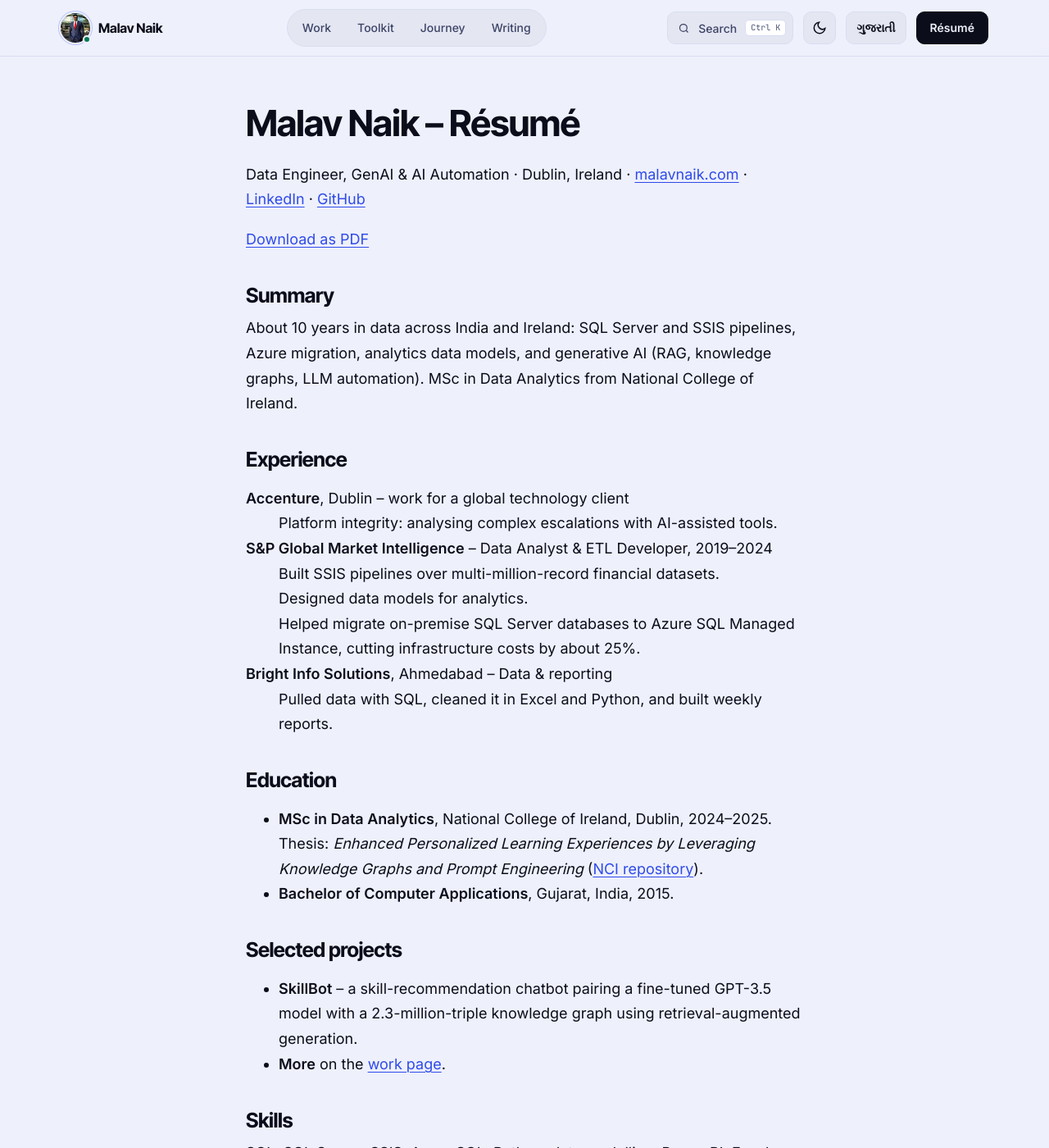
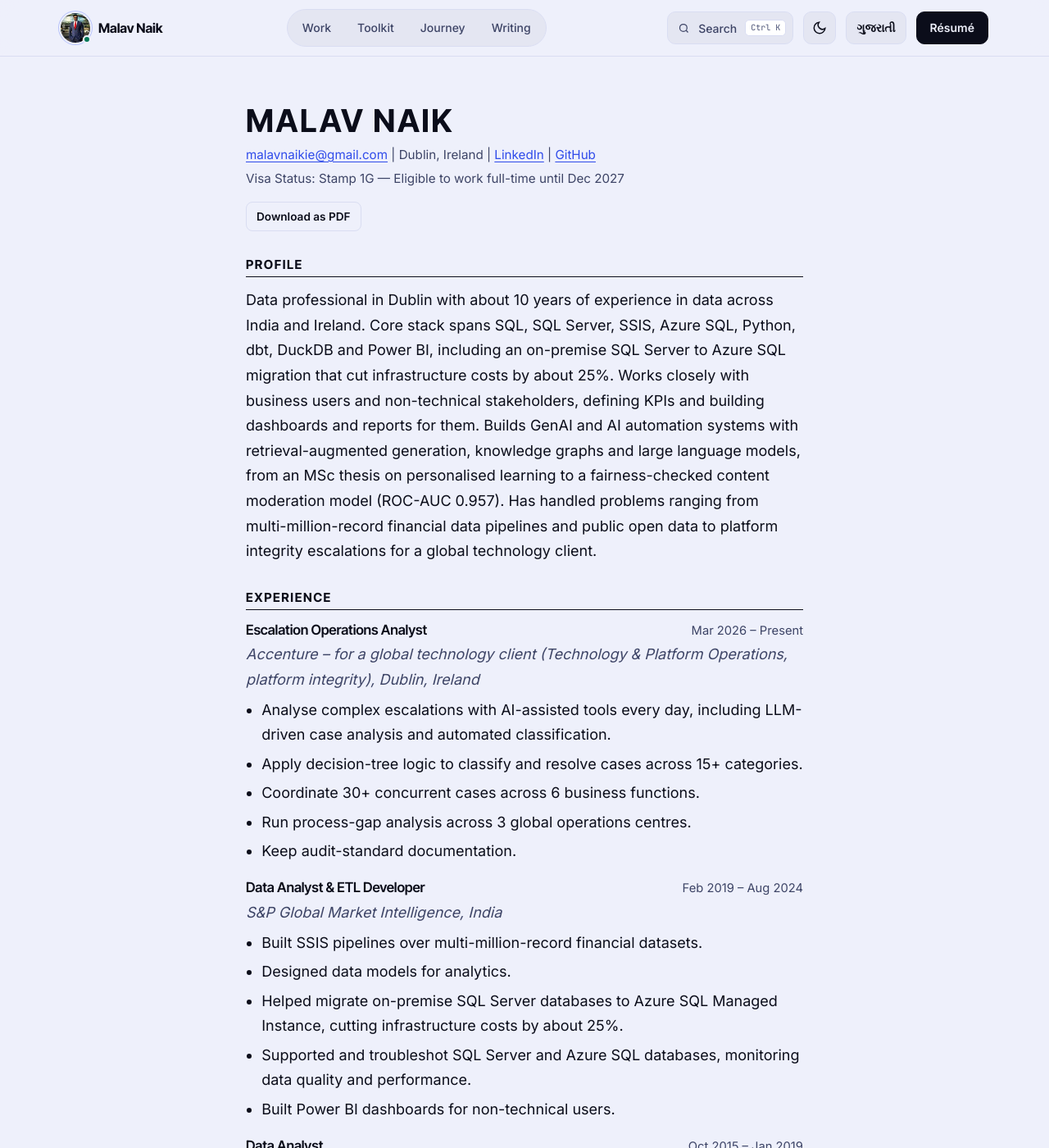
Before and after one commit to malavnaik99/malavnaik99.github.io, a Jekyll site: the page built from resume/index.html, in a window 1280 px wide and 1400 px high. Shown: the whole window at 82% size. Built offline with Jekyll 4.4.1, drawn with Linux system fonts in a browser that asks for light colours; some of the changed text lies outside the part shown.

Commit message:
Rebuild résumé in Irish CV format with latest site info

```diff
--- /dev/null
+++ b/_data/journey.yml
@@ -0,0 +1,50 @@
+# Journey cards (home and About) and the résumé's Experience/Education read this one list, so they can't drift apart.
+# Real job titles only (docs/METRIC_SOURCES.md). start/end/org_line are used by the résumé only:
+# month dates come from Malav's CV details (the site shows years), and the client is never named.
+- type: job
+  when: "2015 – 2019"
+  title: Data Analyst
+  where: Bright Info Solutions, Ahmedabad
+  text: Pulled data with SQL, cleaned it in Excel and Python, and built weekly reports.
+  start: { label: Oct 2015, iso: 2015-10 }
+  end: { label: Jan 2019, iso: 2019-01 }
+  org_line: Bright Info Solutions, Ahmedabad, India
+  bullets:
+    - Pulled data with SQL, cleaned it in Excel and Python, and built weekly reports.
+    - Built dashboards and automated scorecards, defining KPIs alongside business users.
+    - Carried out exploratory data analysis.
+- type: job
+  when: "2019 – 2024"
+  title: Data Analyst & ETL Developer
+  where: S&P Global Market Intelligence
+  text: SSIS pipelines over multi-million-record financial datasets, and an Azure SQL migration that cut infrastructure costs by about 25%.
+  start: { label: Feb 2019, iso: 2019-02 }
+  end: { label: Aug 2024, iso: 2024-08 }
+  org_line: S&P Global Market Intelligence, India
+  bullets:
+    - Built SSIS pipelines over multi-million-record financial datasets.
+    - Designed data models for analytics.
+    - Helped migrate on-premise SQL Server databases to Azure SQL Managed Instance, cutting infrastructure costs by about 25%.
+    - Supported and troubleshot SQL Server and Azure SQL databases, monitoring data quality and performance.
+    - Built Power BI dashboards for non-technical users.
+- type: study
+  when: "2024 – 2025"
+  title: MSc Data Analytics
+  where: National College of Ireland, Dublin
+  text: Thesis on knowledge graphs and prompt engineering for personalised learning.
+  start: { label: Sept 2024, iso: 2024-09 }
+  end: { label: Sept 2025, iso: 2025-09 }
+  org_line: National College of Ireland, Dublin, Ireland
+- type: job
+  when: "2026 – now"
+  title: Escalation Operations Analyst
+  where: Accenture, Dublin
+  text: Platform integrity work for a global technology client, analysing complex escalations with AI-assisted tools.
+  start: { label: Mar 2026, iso: 2026-03 }
+  org_line: Accenture – for a global technology client (Technology & Platform Operations, platform integrity), Dublin, Ireland
+  bullets:
+    - Analyse complex escalations with AI-assisted tools every day, including LLM-driven case analysis and automated classification.
+    - Apply decision-tree logic to classify and resolve cases across 15+ categories.
+    - Coordinate 30+ concurrent cases across 6 business functions.
+    - Run process-gap analysis across 3 global operations centres.
+    - Keep audit-standard documentation.
--- a/_includes/schema.html
+++ b/_includes/schema.html
@@ -11,9 +11,13 @@
       "url": {{ "/" | absolute_url | jsonify }},
       "image": {{ "/images/malav-naik-portrait.jpg" | absolute_url | jsonify }},
       "jobTitle": "Data Engineer, GenAI & AI Automation",
-      "alumniOf": { "@type": "CollegeOrUniversity", "name": "National College of Ireland" },
+      "worksFor": { "@type": "Organization", "name": "Accenture" },
+      "alumniOf": [
+        { "@type": "CollegeOrUniversity", "name": "National College of Ireland" },
+        { "@type": "CollegeOrUniversity", "name": "Veer Narmad South Gujarat University" }
+      ],
       "address": { "@type": "PostalAddress", "addressLocality": "Dublin", "addressCountry": "IE" },
-      "knowsAbout": ["Data engineering", "SQL", "Python", "Azure", "Power BI", "ETL", "dbt", "Retrieval-augmented generation (RAG)", "Knowledge graphs", "LLM fine-tuning", "AI automation", "Trust and safety"],
+      "knowsAbout": ["Data engineering", "SQL", "SQL Server", "SSIS (ETL)", "Azure SQL", "Data modelling", "dbt", "DuckDB", "Python", "Power BI", "Retrieval-augmented generation (RAG)", "Knowledge graphs", "Large language models (LLMs)", "Prompt engineering", "AI automation", "Trust and safety", "Platform integrity"],
       "sameAs": {{ site.profiles | map: "url" | jsonify }}
     }{% if page.url == "/" %},
     {
--- a/assets/site.css
+++ b/assets/site.css
@@ -399,8 +399,8 @@ ul.plain { list-style: none; padding: 0; } ul.plain li { margin: 0 0 1rem; }
 .lab { margin-top: 2rem; }
 
 @media (prefers-reduced-motion: reduce) { *, *::before, *::after { animation: none !important; transition: none !important; scroll-behavior: auto !important; } }
-@page { margin: 12mm 14mm; }
-@media print { .site-header, .site-footer, .noprint { display: none; } body { font-size: 10pt; line-height: 1.45; background: #fff; color: #000; } .prose { max-width: none; } a { color: inherit; } }
+@page { size: A4; margin: 12mm 14mm; }
+@media print { .site-header, .site-footer, .noprint, .skip { display: none !important; } .page { padding-top: 0; } body { font-size: 10pt; line-height: 1.45; background: #fff; color: #000; } .prose { max-width: none; } a { color: inherit; } }
 
 /* Writing list */
 .writing-list .pdesc { display: block; color: var(--muted); font-size: .95rem; margin: .3rem 0 .5rem; }
@@ -503,3 +503,23 @@ ul.plain { list-style: none; padding: 0; } ul.plain li { margin: 0 0 1rem; }
 .prose details.deep { background: var(--card); border: 1px solid var(--line); border-radius: 12px; padding: 0 1.1rem; margin: 1rem 0 1.75rem; }
 .prose details.deep > summary { cursor: pointer; padding: .8rem 0; font-weight: 600; color: var(--accent); }
 .prose details.deep[open] > summary { border-bottom: 1px solid var(--line); margin-bottom: 1rem; }
+
+/* Résumé (Irish CV layout): caps section headings with a thin rule, title and dates on one line. */
+.cv h1 { text-transform: uppercase; letter-spacing: .06em; font-size: clamp(1.9rem, 5vw, 2.4rem); margin: 0 0 .4rem; }
+.cv-contact { margin: 0 0 .2rem; font-size: .95rem; color: var(--sub); }
+.cv-head .noprint { margin-top: 1rem; }
+.cv h2 { text-transform: uppercase; letter-spacing: .1em; font-size: .95rem; margin: 2rem 0 .8rem; padding-bottom: .35rem; border-bottom: 1px solid var(--text); }
+.cv-role { margin: 0 0 1.1rem; }
+.cv-line { display: flex; flex-wrap: wrap; justify-content: space-between; align-items: baseline; column-gap: 1rem; }
+.cv h3 { margin: 0; font-size: 1.05rem; }
+.cv-dates { margin: 0; font-size: .92rem; color: var(--sub); white-space: nowrap; }
+.cv-org { margin: .1rem 0 .4rem; font-style: italic; color: var(--sub); }
+.cv ul { margin: .3rem 0 0; padding-left: 1.2rem; } .cv li { margin: 0 0 .3rem; }
+.cv-projects a strong { color: var(--text); }
+@media (max-width: 560px) { .cv-line { flex-direction: column; } }
+@media print {
+  .cv { font-size: 10pt; line-height: 1.4; } .cv * { color: #000 !important; }
+  .cv h1 { font-size: 20pt; } .cv h2 { font-size: 10.5pt; margin: 12pt 0 6pt; border-color: #000; break-after: avoid; }
+  .cv-contact, .cv-dates, .cv-org { color: #000; } .cv h3 { font-size: 10.5pt; }
+  .cv-role, .cv li { break-inside: avoid; } .cv a, .cv-projects a strong { color: #000; text-decoration: none; }
+}
--- /dev/null
+++ b/resume/index.html
@@ -0,0 +1,81 @@
+---
+layout: default
+title: Résumé
+description: Résumé of Malav Naik – Data Engineer, GenAI & AI Automation in Dublin, Ireland.
+---
+{%- comment -%}
+Irish CV layout. Experience/Education come from _data/journey.yml, projects from the _projects collection (same order as /work/)
+and skills from _data/toolkit.yml, so this page can't drift from the home page. The client is never named.
+The PDF is printed from this page (A4): resume/malav-naik-resume.pdf.
+{%- endcomment -%}
+{%- assign linkedin = site.profiles | where: "name", "LinkedIn" | first -%}
+{%- assign github = site.profiles | where: "name", "GitHub" | first -%}
+<div class="cv">
+<header class="cv-head">
+  <h1>Malav Naik</h1>
+  <p class="cv-contact"><a href="mailto:malavnaikie@gmail.com">malavnaikie@gmail.com</a> | Dublin, Ireland | <a href="{{ linkedin.url }}">LinkedIn</a> | <a href="{{ github.url }}">GitHub</a></p>
+  <p class="cv-contact">Visa Status: Stamp 1G — Eligible to work full-time until Dec 2027</p>
+  <p class="noprint"><a class="btn small" href="{{ '/resume/malav-naik-resume.pdf' | relative_url }}">Download as PDF</a></p>
+</header>
+
+<section aria-labelledby="cv-profile">
+  <h2 id="cv-profile">Profile</h2>
+  <p>Data professional in Dublin with about 10 years of experience in data across India and Ireland. Core stack spans SQL, SQL Server, SSIS, Azure SQL, Python, dbt, DuckDB and Power BI, including an on-premise SQL Server to Azure SQL migration that cut infrastructure costs by about 25%. Works closely with business users and non-technical stakeholders, defining KPIs and building dashboards and reports for them. Builds GenAI and AI automation systems with retrieval-augmented generation, knowledge graphs and large language models, from an MSc thesis on personalised learning to a fairness-checked content moderation model (ROC-AUC 0.957). Has handled problems ranging from multi-million-record financial data pipelines and public open data to platform integrity escalations for a global technology client.</p>
+</section>
+
+<section aria-labelledby="cv-experience">
+  <h2 id="cv-experience">Experience</h2>
+  {%- assign jobs = site.data.journey | where: "type", "job" | reverse %}
+  {% for j in jobs %}<article class="cv-role">
+    <div class="cv-line"><h3>{{ j.title | escape }}</h3><p class="cv-dates"><time datetime="{{ j.start.iso }}">{{ j.start.label }}</time> – {% if j.end %}<time datetime="{{ j.end.iso }}">{{ j.end.label }}</time>{% else %}Present{% endif %}</p></div>
+    <p class="cv-org">{{ j.org_line | escape }}</p>
+    <ul>{% for b in j.bullets %}<li>{{ b | escape }}</li>{% endfor %}</ul>
+  </article>
+  {% endfor %}
+</section>
+
+<section aria-labelledby="cv-projects">
+  <h2 id="cv-projects">Key projects</h2>
+  <ul class="cv-projects">
+    {%- assign projects = site.projects | sort: "order" %}
+    {% for p in projects %}{% assign a = p.approach | strip %}{% assign last = a | slice: -1 %}<li><a href="{{ p.url | relative_url }}"><strong>{{ p.title }}:</strong></a> {{ a }}{% unless last == "." %}.{% endunless %} {{ p.result }}{% if p.tech %} Stack: {{ p.tech | join: ", " }}.{% endif %}</li>
+    {% endfor %}<li><strong>Hybrid Data Warehouse &amp; Visualisation Application (MSc):</strong> Built ETL across SQL Server, PostgreSQL and MongoDB over multi-source datasets with millions of records, with dashboards for non-technical stakeholders.</li>
+  </ul>
+  <p>All projects, with code and sources for every number: <a href="{{ '/work/' | absolute_url }}">{{ '/work/' | absolute_url | remove: 'https://' }}</a></p>
+</section>
+
+<section aria-labelledby="cv-skills">
+  <h2 id="cv-skills">Skills</h2>
+  <ul>
+    {% for area in site.data.toolkit %}<li><strong>{{ area.name }}:</strong> {{ area.tools | join: ", " }}</li>
+    {% endfor %}<li><strong>Cloud:</strong> Azure PaaS Databases, Azure SQL MI, AWS QuickSight, AWS Glue</li>
+    <li><strong>Operations:</strong> Platform Integrity Analysis, Escalation Decision Frameworks, Cross-Functional Workflow Orchestration, Incident Classification, SLA Management, Process Gap Analysis, Compliance Documentation</li>
+  </ul>
+</section>
+
+<section aria-labelledby="cv-education">
+  <h2 id="cv-education">Education</h2>
+  {%- assign msc = site.data.journey | where: "type", "study" | first %}
+  <article class="cv-role">
+    <div class="cv-line"><h3>{{ msc.title }}</h3><p class="cv-dates"><time datetime="{{ msc.start.iso }}">{{ msc.start.label }}</time> – <time datetime="{{ msc.end.iso }}">{{ msc.end.label }}</time></p></div>
+    <p class="cv-org">{{ msc.org_line }}</p>
+    <ul>
+      <li><strong>Modules:</strong> Data Mining, Machine Learning, Data Visualization, Optimization, Deep Learning, Generative AI</li>
+      <li><strong>Dissertation:</strong> <a href="https://norma.ncirl.ie/9439/"><cite>Enhanced Personalized Learning Experiences by Leveraging Knowledge Graphs and Prompt Engineering</cite></a></li>
+    </ul>
+  </article>
+  <article class="cv-role">
+    <div class="cv-line"><h3>Bachelor of Computer Applications</h3><p class="cv-dates"><time datetime="2015">2015</time></p></div>
+    <p class="cv-org">Veer Narmad South Gujarat University, Gujarat, India</p>
+  </article>
+</section>
+
+<section aria-labelledby="cv-certs">
+  <h2 id="cv-certs">Certifications</h2>
+  <ul>
+    <li>Build Your Generative AI Productivity Skills with Microsoft and LinkedIn</li>
+    <li>Google Analytics Certification</li>
+    <li>LLM Tech Essentials (Levels 1–3)</li>
+  </ul>
+</section>
+</div>
--- a/resume/index.md
+++ /dev/null
@@ -1,37 +0,0 @@
----
-layout: default
-title: Résumé
-description: Résumé of Malav Naik – Data Engineer, GenAI & AI Automation in Dublin, Ireland.
----
-# Malav Naik – Résumé
-
-Data Engineer, GenAI & AI Automation · Dublin, Ireland · [malavnaik.com]({{ '/' | absolute_url }}) · [LinkedIn](https://www.linkedin.com/in/malav-naik) · [GitHub](https://github.com/malavnaik99)
-
-<p class="noprint"><a href="{{ '/resume/malav-naik-resume.pdf' | relative_url }}">Download as PDF</a></p>
-
-## Summary
-About 10 years in data across India and Ireland: SQL Server and SSIS pipelines, Azure migration, analytics data models, and generative AI (RAG, knowledge graphs, LLM automation). MSc in Data Analytics from National College of Ireland.
-
-## Experience
-
-**Accenture**, Dublin – work for a global technology client
-: Platform integrity: analysing complex escalations with AI-assisted tools.
-
-**S&P Global Market Intelligence** – Data Analyst & ETL Developer, 2019–2024
-: Built SSIS pipelines over multi-million-record financial datasets.
-: Designed data models for analytics.
-: Helped migrate on-premise SQL Server databases to Azure SQL Managed Instance, cutting infrastructure costs by about 25%.
-
-**Bright Info Solutions**, Ahmedabad – Data & reporting
-: Pulled data with SQL, cleaned it in Excel and Python, and built weekly reports.
-
-## Education
-- **MSc in Data Analytics**, National College of Ireland, Dublin, 2024–2025. Thesis: *Enhanced Personalized Learning Experiences by Leveraging Knowledge Graphs and Prompt Engineering* ([NCI repository](https://norma.ncirl.ie/9439/)).
-- **Bachelor of Computer Applications**, Gujarat, India, 2015.
-
-## Selected projects
-- **SkillBot** – a skill-recommendation chatbot pairing a fine-tuned GPT-3.5 model with a 2.3-million-triple knowledge graph using retrieval-augmented generation.
-- **More** on the [work page]({{ '/work/' | absolute_url }}).
-
-## Skills
-SQL, SQL Server, SSIS, Azure SQL, Python, data modelling, Power BI, Excel, LLMs, RAG, knowledge graphs, prompt engineering, GitHub Actions.
```
Also changed, not shown: _includes/journey.html (+2 -5 lines), 1 other file.
